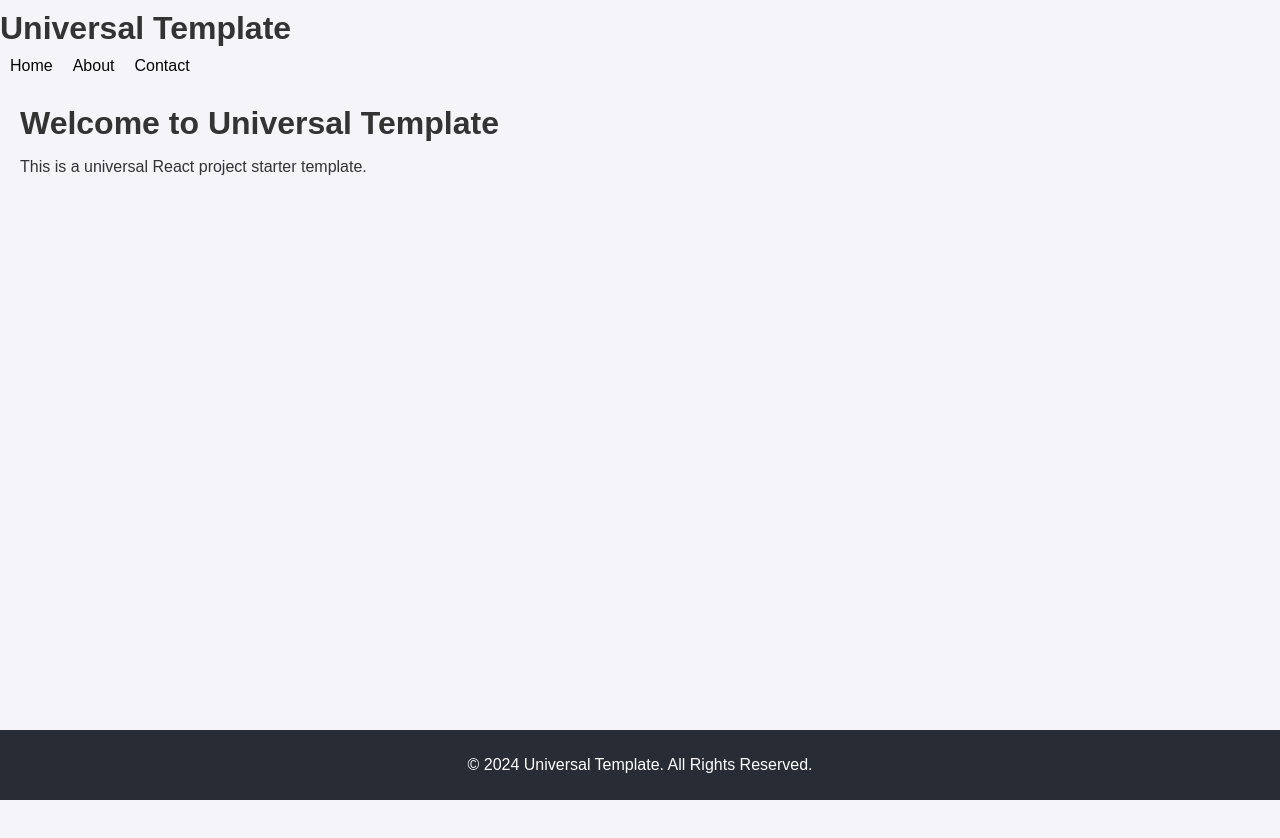
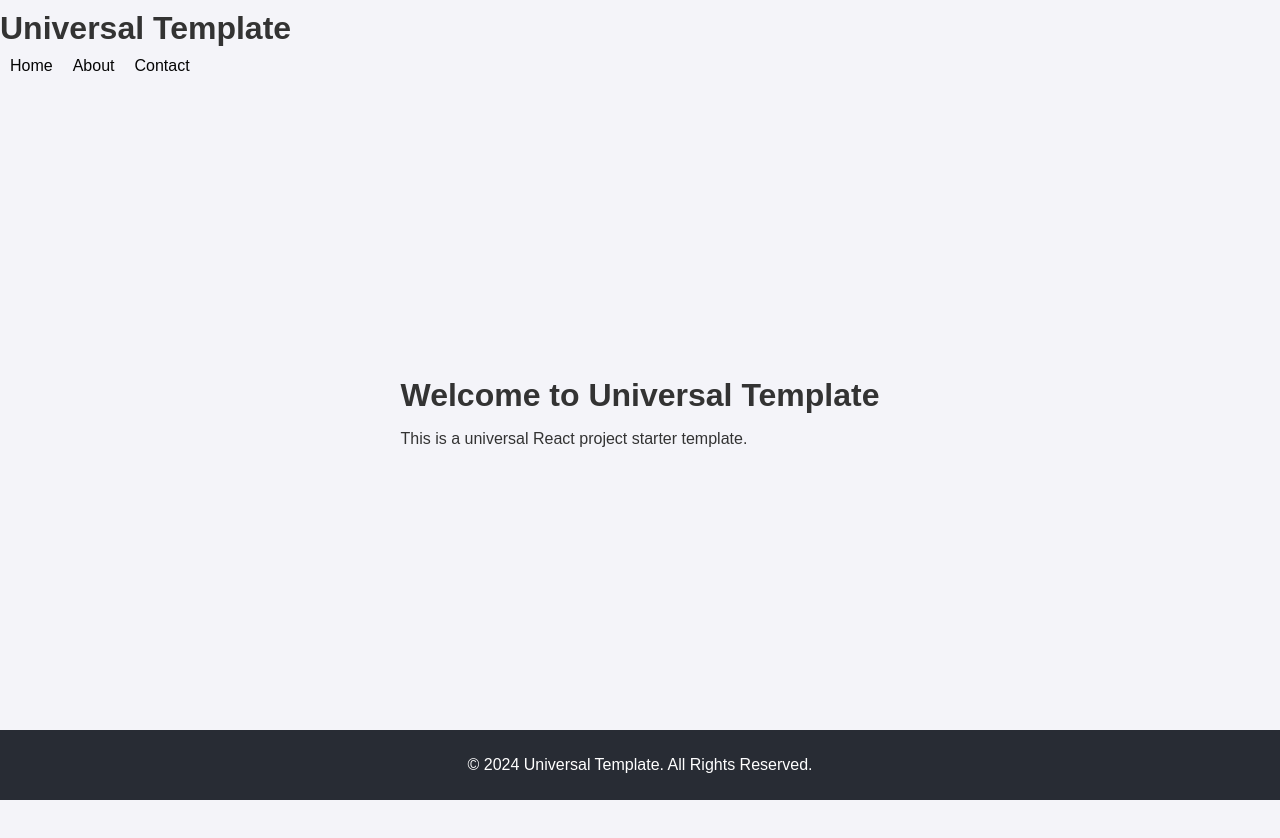
Before and after one commit to Mokkento12/Universal-Template, a React (Create React App) app: page / in a window 1280 px wide. Shown: the top 838 px of the page. Built offline with nearby package versions, Linux system fonts and the light colour scheme.

Commit message:
Фикс стилей для контента

```diff
--- a/src/App.css
+++ b/src/App.css
@@ -1,5 +1,10 @@
 .content {
-  min-height: calc(100vh - 100px);
-  /* Adjust for header and footer height */
+  display: flex;
+  flex-direction: column;
+  justify-content: center;
+  align-items: center;
+  min-height: calc(100vh - 120px);
+  /* Учитываем высоту Header и Footer */
   padding: 20px;
+  box-sizing: border-box;
 }
```
